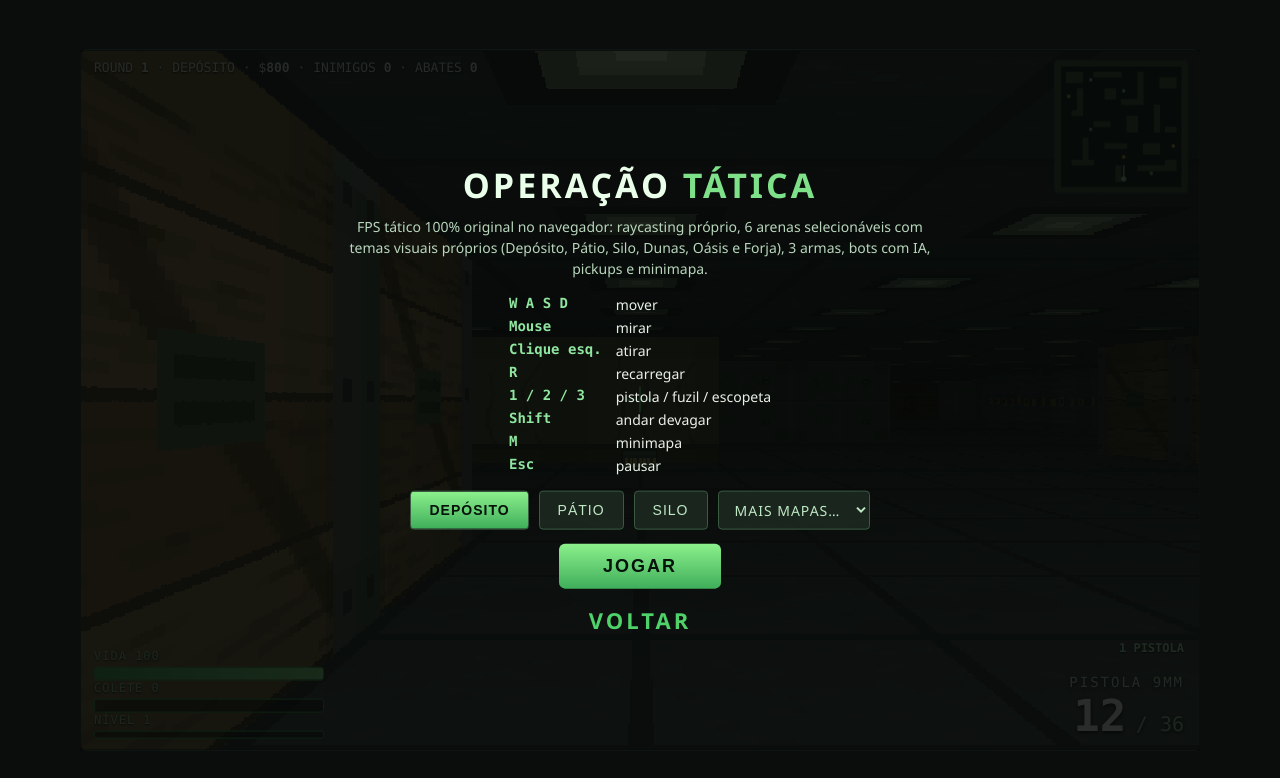
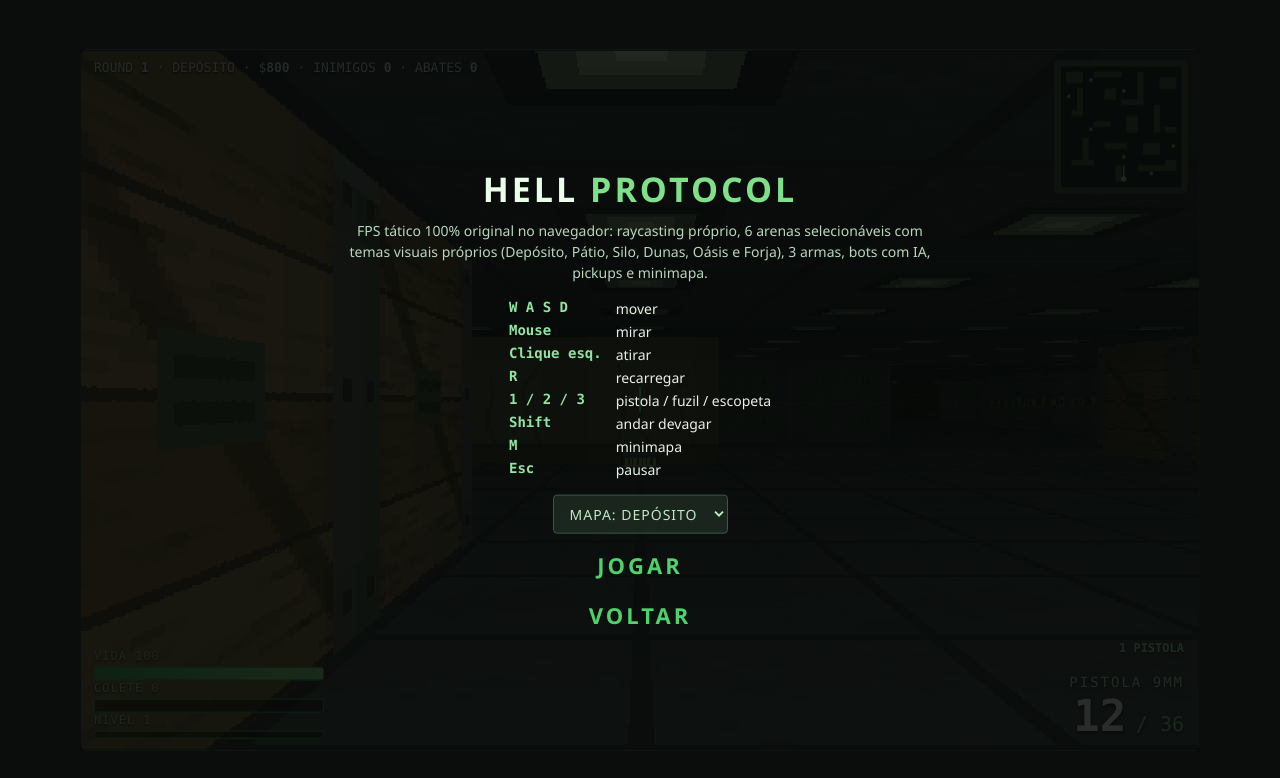
Before and after one commit to RicardoCA/hellprotocol, a plain HTML site: page index.html in a window 1280 px wide. Both pictures are taken after a click on the button "SINGLE PLAYER". Drawn offline with Linux system fonts and the light colour scheme; animation ran at ten frames a second.

Commit message:
ui: simplificar seleção de mapas em dropdown único e padronizar botões Jogar e Voltar

```diff
--- a/game.js
+++ b/game.js
@@ -929,17 +929,12 @@ $('play').addEventListener('click', function () {
   else lockPointer();
 });
 
-// ---------- seleção de mapa ----------
-const mapBtns = { 1: $('map1'), 2: $('map2'), 3: $('map3') };
+// ---------- seleção de mapa (dropdown único) ----------
 function selectMap(id) {
   selectedMap = id;
-  for (const k in mapBtns) mapBtns[k].classList.toggle('sel', +k === id);
   const ms = $('mapSel');
-  if (ms) ms.value = id <= 3 ? '' : String(id); // dropdown mostra placeholder quando mapa escolhido por botão
+  if (ms) ms.value = String(id);
 }
-mapBtns[1].addEventListener('click', function () { selectMap(1); });
-mapBtns[2].addEventListener('click', function () { selectMap(2); });
-mapBtns[3].addEventListener('click', function () { selectMap(3); });
 $('mapSel').addEventListener('change', function () {
   const v = +$('mapSel').value;
   if (v >= 1) selectMap(v);
--- a/index.html
+++ b/index.html
@@ -187,7 +187,7 @@
 
   <div id="menu" class="overlay">
     <div class="panel">
-      <h1>OPERAÇÃO <span>TÁTICA</span></h1>
+      <h1>HELL <span>PROTOCOL</span></h1>
       <!-- tela 1: seleção de modo -->
       <div id="modeSelect">
         <p class="finemode">Escolha o modo de jogo:</p>
@@ -220,17 +220,16 @@
           <b>PAUSA</b><span>pausar</span>
         </div>
         <div class="maps">
-          <button class="mapbtn sel" id="map1">DEPÓSITO</button>
-          <button class="mapbtn" id="map2">PÁTIO</button>
-          <button class="mapbtn" id="map3">SILO</button>
           <select id="mapSel" class="mapsel">
-            <option value="">MAIS MAPAS…</option>
-            <option value="4">DUNAS</option>
-            <option value="5">OÁSIS</option>
-            <option value="6">FORJA</option>
+            <option value="1" selected>MAPA: DEPÓSITO</option>
+            <option value="2">MAPA: PÁTIO</option>
+            <option value="3">MAPA: SILO</option>
+            <option value="4">MAPA: DUNAS</option>
+            <option value="5">MAPA: OÁSIS</option>
+            <option value="6">MAPA: FORJA</option>
           </select>
         </div>
-        <button class="big" id="play">JOGAR</button>
+        <button class="modeopt" id="play">Jogar</button>
         <button class="modeopt" id="backMode1">Voltar</button>
       </div>
       <!-- tela 2b: multiplayer (estrutura visual — funcionalidade em breve) -->
```
Also changed, not shown: 1 other file.
